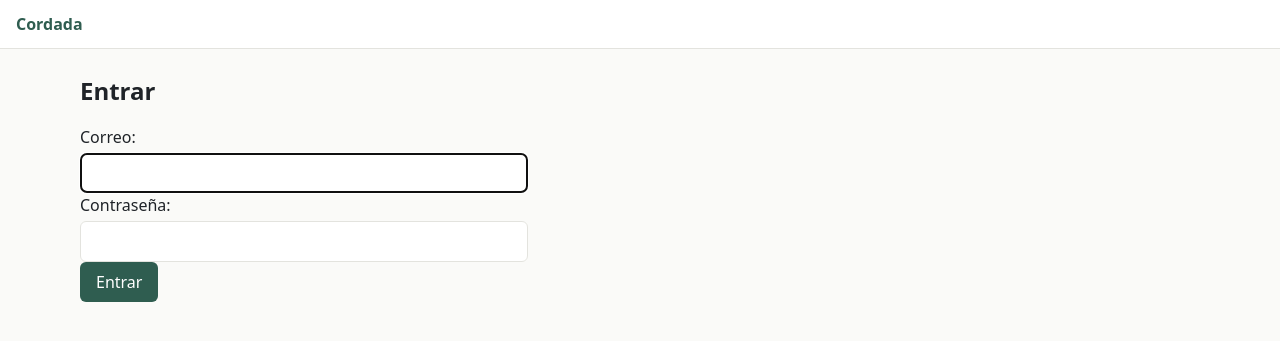
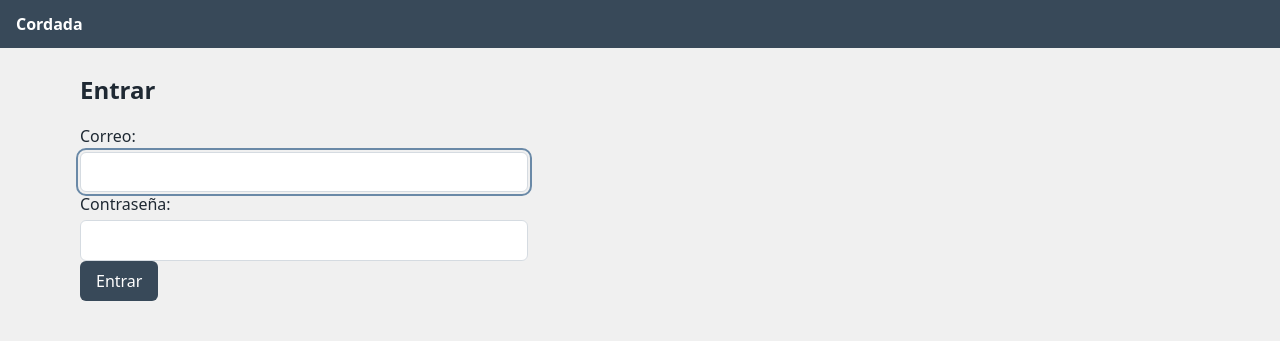
Before and after one commit to cstormsc/cordada, a Django app: page /entrar/?next=/ in a window 1280 px wide. Shown: the top 341 px of the page. Run offline with Django 5.2, Linux system fonts and the light colour scheme; parts of the project's set-up code (start-up, migrations or seed data) failed here and were passed over.

Commit message:
Retheme with the Stormy morning palette
Co-Authored-By: Claude Opus 5.5 <noreply@anthropic.com>

```diff
--- a/static/css/app.css
+++ b/static/css/app.css
@@ -1,9 +1,16 @@
 :root {
-  --bg: #fafaf8;
-  --fg: #1f2328;
-  --muted: #5f6670;
-  --line: #e3e3de;
-  --accent: #2f5d50;
+  /* "Stormy morning" palette */
+  --bg: #f0f0f0;
+  --fg: #1f2933;
+  --muted: #56616d;
+  --line: #d5dbe1;
+  --accent: #384959;       /* brand, links, buttons */
+  --accent-hover: #2a3744;
+  --accent-mid: #6a89a7;   /* borders, focus, chart bars */
+  --accent-light: #88bdf2;
+  --accent-soft: #bdddfc;  /* selected and drop states */
+  --tint: #e4effb;         /* info messages, definitions */
+  --surface: #fff;
   font-family: system-ui, -apple-system, "Segoe UI", Roboto, sans-serif;
   color: var(--fg);
 }
@@ -16,10 +23,12 @@ body { margin: 0; background: var(--bg); line-height: 1.5; }
   align-items: center;
   gap: 1rem;
   padding: 0.75rem 1rem;
-  border-bottom: 1px solid var(--line);
-  background: #fff;
+  background: var(--accent);
+  color: #fff;
 }
-.brand { font-weight: 600; color: var(--accent); text-decoration: none; }
+.brand { font-weight: 600; color: #fff; text-decoration: none; }
+.topbar .crumb, .topbar .muted { color: var(--accent-soft); }
+.topbar a, .topbar button.link { color: #fff; }
 .container { max-width: 72rem; margin: 0 auto; padding: 1.5rem 1rem; }
 
 .muted { color: var(--muted); }
@@ -48,7 +59,7 @@ button.link { background: none; border: 0; padding: 0; color: var(--accent); fon
 .form > div { margin-bottom: 0.9rem; }
 .form label { display: block; font-weight: 500; margin-bottom: 0.25rem; }
 .form input:not([type=checkbox]):not([type=hidden]), .form select, select {
-  width: 100%; padding: 0.45rem 0.6rem; border: 1px solid var(--line); border-radius: 6px; font: inherit; background: #fff;
+  width: 100%; padding: 0.45rem 0.6rem; border: 1px solid var(--line); border-radius: 6px; font: inherit; background: var(--surface);
 }
 .form .helptext { display: block; font-size: 0.85rem; color: var(--muted); margin-top: 0.2rem; }
 .form ul { list-style: none; padding: 0; margin: 0; }
--- a/static/js/dashboard.js
+++ b/static/js/dashboard.js
@@ -2,8 +2,8 @@
 (function () {
   "use strict";
   const C = {
-    series: "#2a78d6", text: "#52514e", muted: "#898781",
-    grid: "#e1e0d9", axis: "#c3c2b7", surface: "#fcfcfb",
+    series: "#6a89a7", text: "#56616d", muted: "#8a96a3",
+    grid: "#dde3e9", axis: "#b9c3cd", surface: "#ffffff",
   };
 
   function data(id) {
@@ -26,7 +26,7 @@
         show: true, position: "right", color: C.text, fontSize: 12,
         formatter: (p) => (p.value === null || p.value === undefined ? "sin datos" : p.value),
       },
-      emphasis: { itemStyle: { color: "#256abf" } },
+      emphasis: { itemStyle: { color: "#384959" } },
     };
     if (opts.threshold !== null && opts.threshold !== undefined) {
       series.markLine = {
```
Also changed, not shown: other parts of static/css/app.css (+18 -16 lines), apps/formularios/templates/formularios/evaluar_pdf.html (+4 -4 lines), apps/ruta/templates/ruta/informe_pdf.html (+5 -5 lines).
